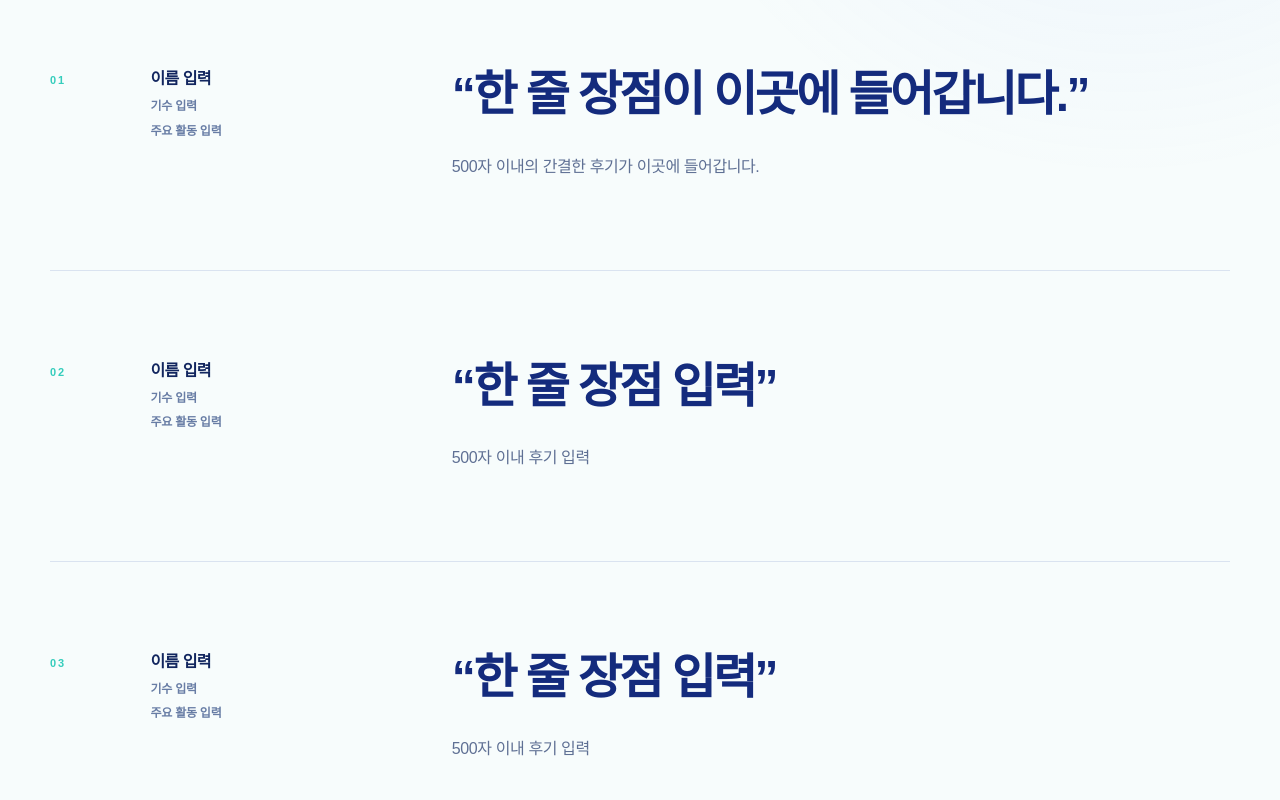
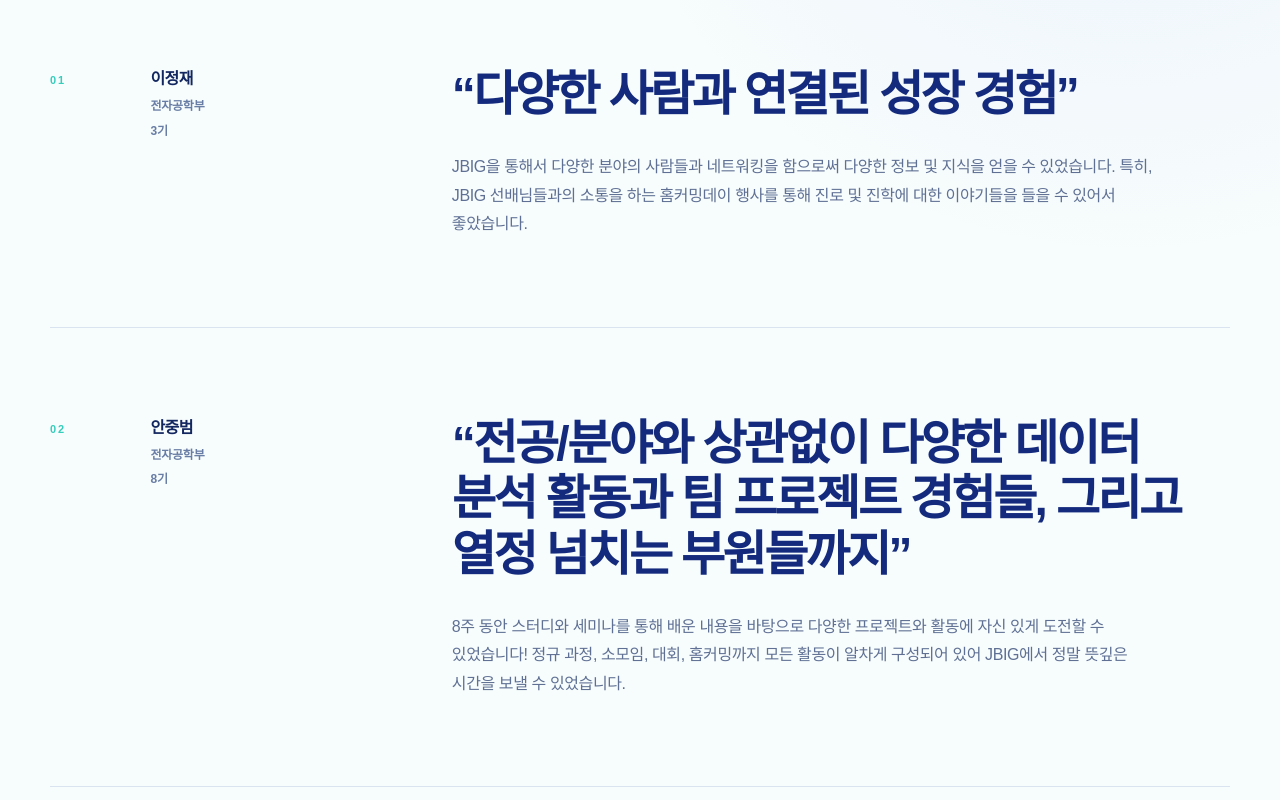
Before and after one commit to dev-JBIG/jbig_promopage, a Next.js app: page /recruit in a window 1280 px wide. Shown: the part 3980-4780 px from the top of the page. Built offline with nearby package versions, Linux system fonts and the light colour scheme.

Commit message:
활동후기 추가

```diff
--- a/app/recruit/TestimonialsSection.tsx
+++ b/app/recruit/TestimonialsSection.tsx
@@ -18,8 +18,8 @@
         ) : null}
         <div className="testimonial-author-information">
           <strong>{testimonial.name}</strong>
+          <span>{testimonial.department}</span>
           <span>{testimonial.cohort}</span>
-          <span>{testimonial.mainActivity}</span>
         </div>
       </div>
 
--- a/app/recruit/content/testimonials.ts
+++ b/app/recruit/content/testimonials.ts
@@ -9,8 +9,8 @@
   id: string;
   profileImage?: string;
   name: string;
+  department: string;
   cohort: string;
-  mainActivity: string;
   highlight: string;
   review: string;
 };
@@ -18,26 +18,26 @@
 export const testimonialItems: readonly TestimonialItem[] = [
   {
     id: "member-01",
-    name: "이름 입력",
-    cohort: "기수 입력",
-    mainActivity: "주요 활동 입력",
-    highlight: "한 줄 장점이 이곳에 들어갑니다.",
-    review: "500자 이내의 간결한 후기가 이곳에 들어갑니다.",
+    name: "이정재",
+    department: "전자공학부",
+    cohort: "3기",
+    highlight: "다양한 사람과 연결된 성장 경험",
+    review: "JBIG을 통해서 다양한 분야의 사람들과 네트워킹을 함으로써 다양한 정보 및 지식을 얻을 수 있었습니다. 특히, JBIG 선배님들과의 소통을 하는 홈커밍데이 행사를 통해 진로 및 진학에 대한 이야기들을 들을 수 있어서 좋았습니다.",
   },
   {
     id: "member-02",
-    name: "이름 입력",
-    cohort: "기수 입력",
-    mainActivity: "주요 활동 입력",
-    highlight: "한 줄 장점 입력",
-    review: "500자 이내 후기 입력",
+    name: "안중범",
+    department: "전자공학부",
+    cohort: "8기",
+    highlight: "전공/분야와 상관없이 다양한 데이터 분석 활동과 팀 프로젝트 경험들, 그리고 열정 넘치는 부원들까지",
+    review: "8주 동안 스터디와 세미나를 통해 배운 내용을 바탕으로 다양한 프로젝트와 활동에 자신 있게 도전할 수 있었습니다! 정규 과정, 소모임, 대회, 홈커밍까지 모든 활동이 알차게 구성되어 있어 JBIG에서 정말 뜻깊은 시간을 보낼 수 있었습니다.",
   },
   {
     id: "member-03",
-    name: "이름 입력",
-    cohort: "기수 입력",
-    mainActivity: "주요 활동 입력",
-    highlight: "한 줄 장점 입력",
-    review: "500자 이내 후기 입력",
+    name: "박성현",
+    department: "전자공학부",
+    cohort: "7기",
+    highlight: "함께 배우고 성장하는 JBIG",
+    review: "열정적인 사람들과 함께하며 좋은 자극을 많이 받았고, AI를 잘 몰라도 조별 활동을 통해 자연스럽게 배우며 성장할 수 있는 프로그램이었습니다.",
   },
 ];
```
Also changed, not shown: 1 other file (tests, documents, lock files or other folders).
